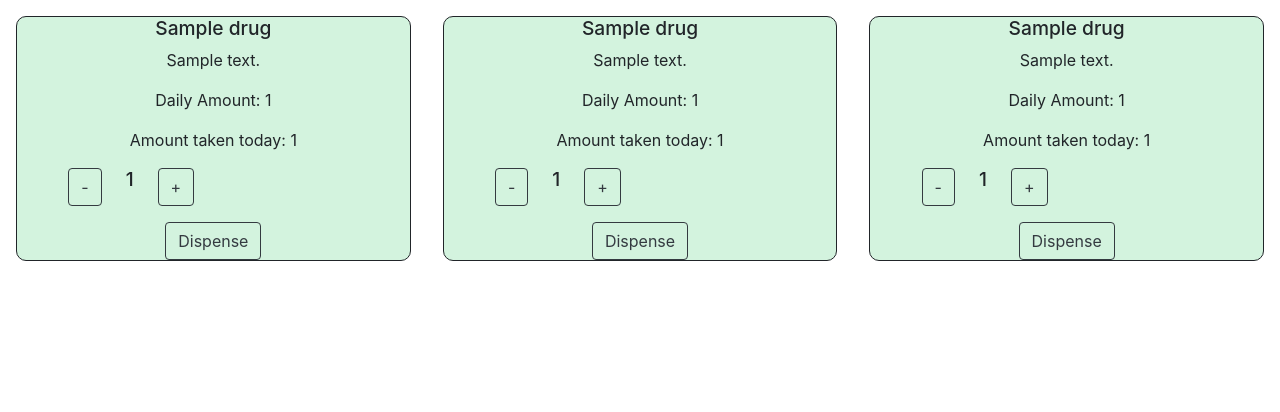
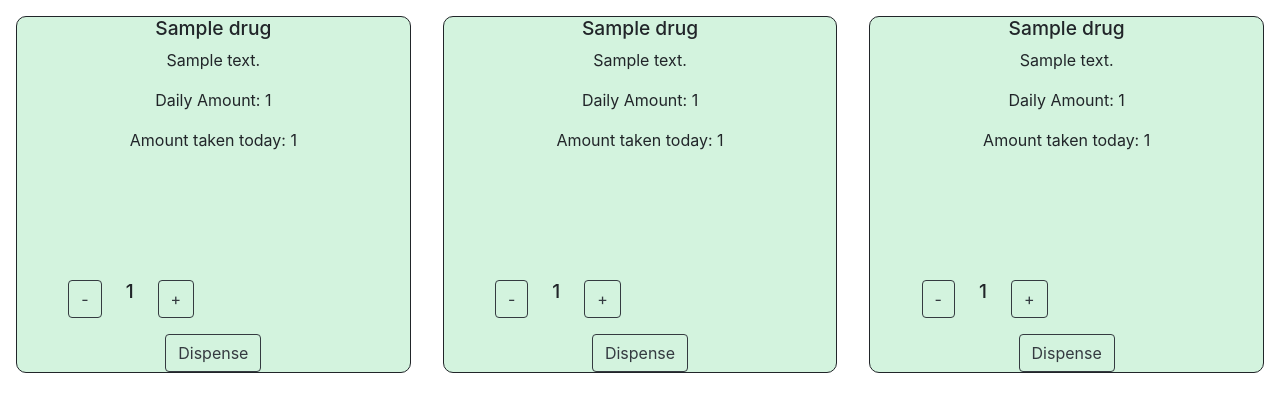
Before and after one commit to MHack-Spartans/webserver, a Django app: template pillbuddy/dashboard/templates/dashboard.html in a window 1280 px wide. Shown: the part 66-478 px from the top of the page. Run offline with Django 3.2, Linux system fonts and the light colour scheme; tables that the repository leaves empty hold one stand-in row (values such as "Sample post"); the template is opened without the code that fills it: values that come from a table or form of the project are taken from there, most other values are stand-ins (such as "Sample title", 1, 10 or a date in 2020); parts of the project's set-up code (start-up, migrations or seed data) failed here and were passed over; some libraries are stand-ins or nearby versions.

Commit message:
dashboard spacing pt2

```diff
--- a/pillbuddy/dashboard/templates/dashboard.html
+++ b/pillbuddy/dashboard/templates/dashboard.html
@@ -44,9 +44,7 @@
                     <p>{{drug1.short_desc}}</p>
                     <p>Daily Amount:&nbsp;{{drug1.per_day}}</p>
                     <p>Amount taken today:&nbsp;{{drug1.pillsTaken}}</p>
-                    <p class="m5"></p>
-                    <p class="m5"></p>
-                    <p class="m5"></p>
+                    <p class="m5"><br><br><br><br></p>
                     <div class="row drugCounter">
                         <btn class="btn btn-outline-dark" onclick="decrementValue('drugAmount1')">-</btn>
                         <h2 class="mx-4" id="drugAmount1">1</h2>
@@ -60,9 +58,7 @@
                     <p>{{drug2.short_desc}}</p>
                     <p>Daily Amount:&nbsp;{{drug2.per_day}}</p>
                     <p>Amount taken today:&nbsp;{{drug2.pillsTaken}}</p>
-                    <p class="m5"></p>
-                    <p class="m5"></p>
-                    <p class="m5"></p>
+                    <p class="m5"><br><br><br><br></p>
                     <div class="row drugCounter">
                         <btn class="btn btn-outline-dark" onclick="decrementValue('drugAmount2')">-</btn>
                         <h2 class="mx-4" id="drugAmount2">1</h2>
@@ -76,9 +72,7 @@
                     <p>{{drug3.short_desc}}</p>
                     <p>Daily Amount:&nbsp;{{drug3.per_day}}</p>
                     <p>Amount taken today:&nbsp;{{drug3.pillsTaken}}</p>
-                    <p class="m5"></p>
-                    <p class="m5"></p>
-                    <p class="m5"></p>
+                    <p class="m5"><br><br><br><br></p>
                     <div class="row drugCounter">
                         <btn class="btn btn-outline-dark" onclick="decrementValue('drugAmount3')">-</btn>
                         <h2 class="mx-4" id="drugAmount3">1</h2>
```
